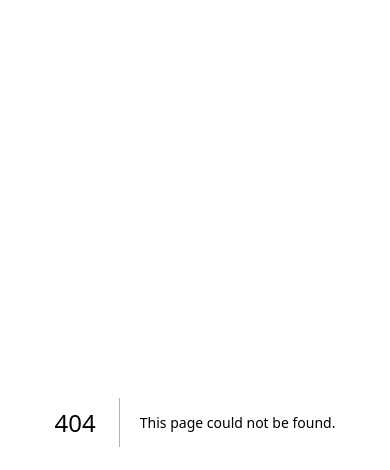
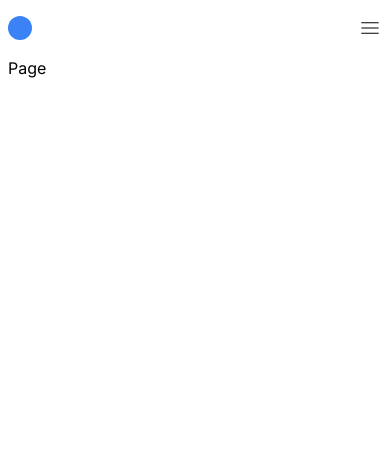
Before and after one commit to heryfitiavana22/Budget, a Next.js app: page /dashboard in a window 390 px wide. Before the commit this address had no page. Shown: the top 470 px of the page. Built offline with nearby package versions, Linux system fonts and the light colour scheme.

Commit message:
init dashboard and fix navbar responsive

```diff
--- /dev/null
+++ b/src/app/(sidebar)/dashboard/page.tsx
@@ -0,0 +1,6 @@
+
+export default function Page({}: PageProps) {
+    return <>Page</>
+}
+
+type PageProps = {}
--- /dev/null
+++ b/src/features/dashboard/Dashboard.tsx
@@ -0,0 +1,7 @@
+import { PropsWithChildren } from "react"
+
+export function Dashboard({}: DashboardProps) {
+    return <>Dashboard</>
+}
+
+type DashboardProps = PropsWithChildren<{}>
--- /dev/null
+++ b/src/features/dashboard/index.ts
@@ -0,0 +1 @@
+export * from "./Dashboard"
--- a/src/shared/ui/sidebar/Sidebar.tsx
+++ b/src/shared/ui/sidebar/Sidebar.tsx
@@ -17,7 +17,7 @@ export function Sidebar({}: SidebarProps) {
             </div>
             <ul
                 className={classNames(
-                    "bg-blue-500 md:static md:h-auto md:w-full md:mt-8 md:py-0 py-3 fixed top-0 flex flex-col w-2/4 h-screen text-white z-50 transition-all",
+                    "bg-blue-500 md:static md:h-auto md:w-full md:mt-8 md:py-0 p-2 fixed top-0 flex flex-col w-2/4 h-screen text-white z-50 transition-all",
                     showNav ? "right-0" : "-right-full"
                 )}
             >
```
